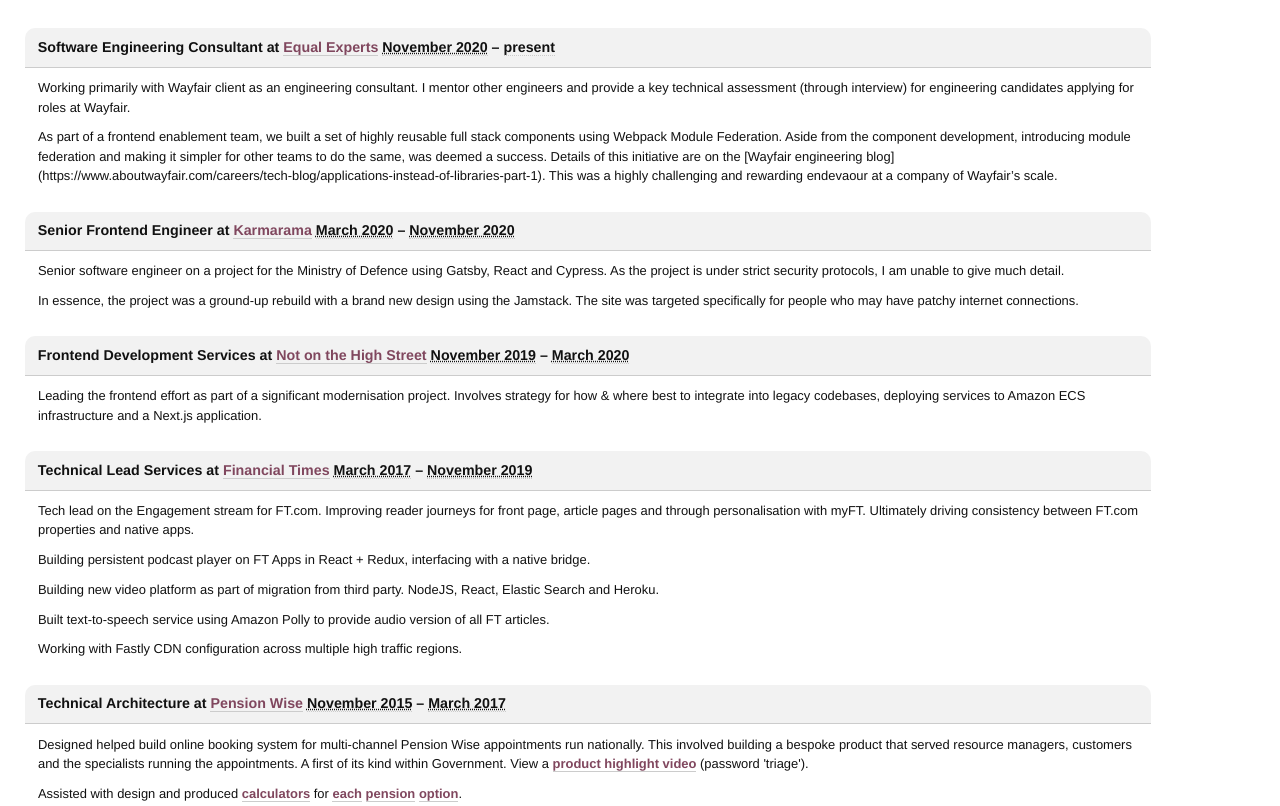
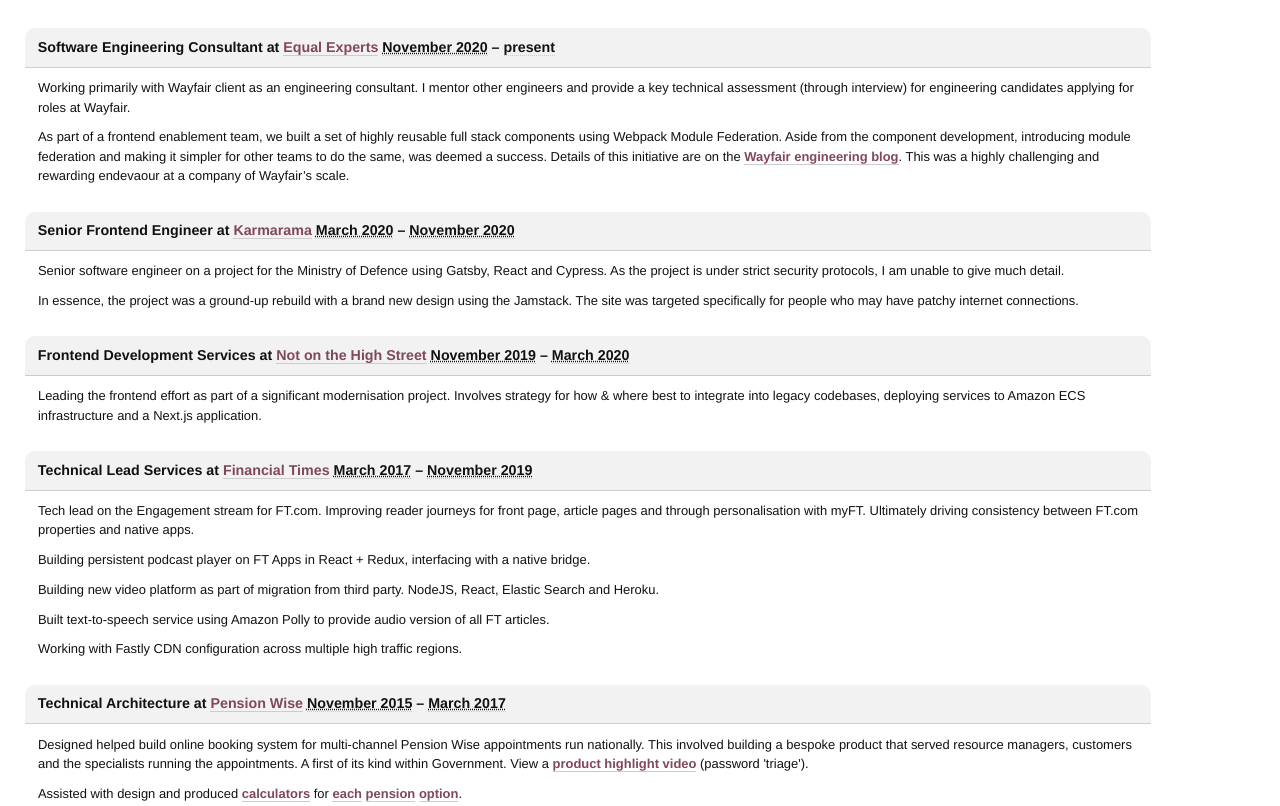
Before and after one commit to benbarnett/benbarnett.github.com, a plain HTML site: page index.html in a window 1280 px wide. Shown: the part 1102-1908 px from the top of the page. Drawn offline with Linux system fonts and the light colour scheme.

Commit message:
You are not in markdown

```diff
--- a/index.html
+++ b/index.html
@@ -167,7 +167,7 @@
 				<dd class="description">
 					Working primarily with Wayfair client as an engineering consultant. I mentor other engineers and provide a key technical assessment (through interview) for engineering candidates applying for roles at Wayfair.
 				</dd>
-				<dd class="description">As part of a frontend enablement team, we built a set of highly reusable full stack components using Webpack Module Federation. Aside from the component development, introducing module federation and making it simpler for other teams to do the same, was deemed a success. Details of this initiative are on the [Wayfair engineering blog](https://www.aboutwayfair.com/careers/tech-blog/applications-instead-of-libraries-part-1). This was a highly challenging and rewarding endevaour at a company of Wayfair’s scale.</dd>
+				<dd class="description">As part of a frontend enablement team, we built a set of highly reusable full stack components using Webpack Module Federation. Aside from the component development, introducing module federation and making it simpler for other teams to do the same, was deemed a success. Details of this initiative are on the <a href="https://www.aboutwayfair.com/careers/tech-blog/applications-instead-of-libraries-part-1">Wayfair engineering blog</a>. This was a highly challenging and rewarding endevaour at a company of Wayfair’s scale.</dd>
 			</dl>
 
 			<dl class="item experience vevent">
```
